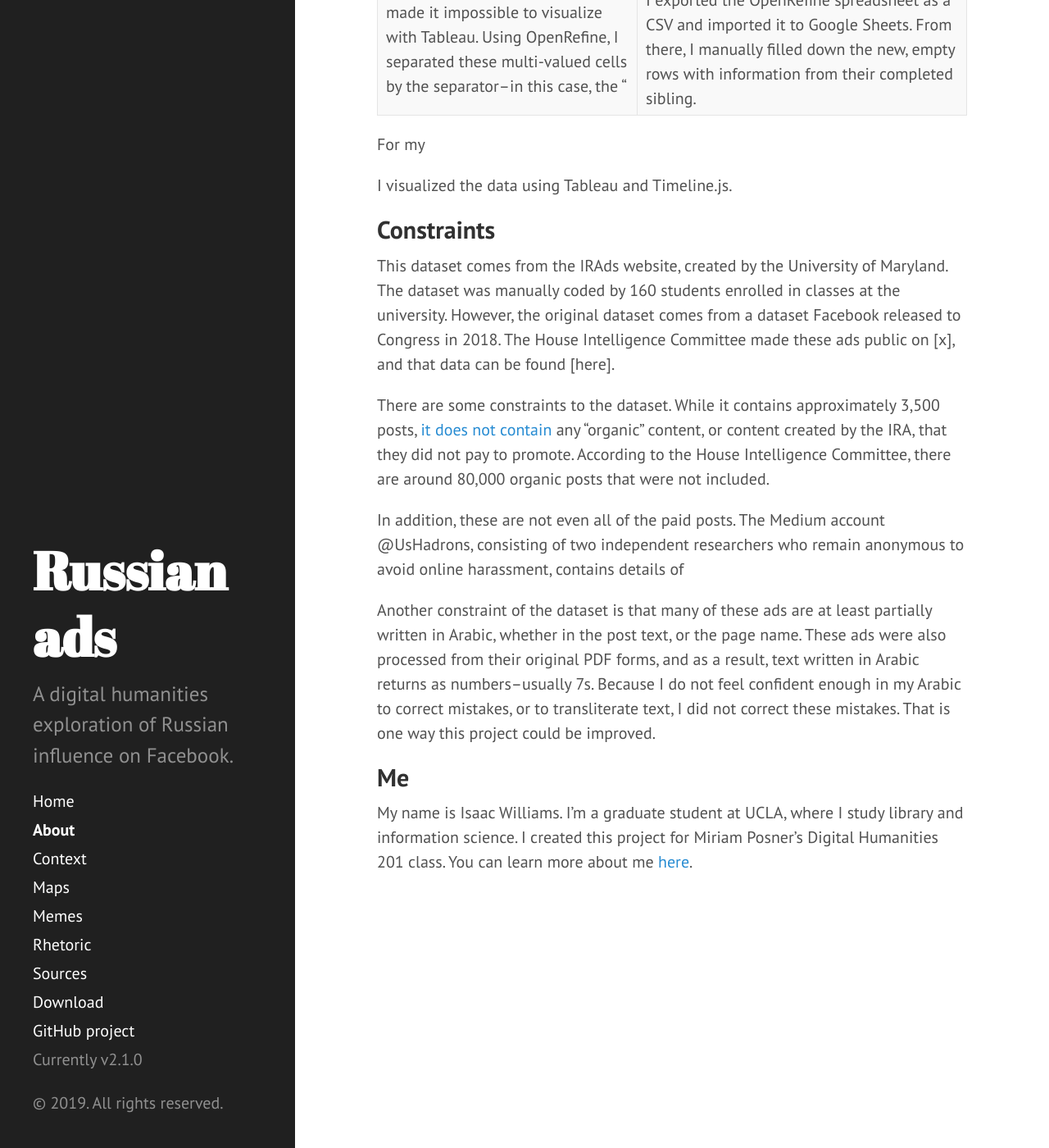
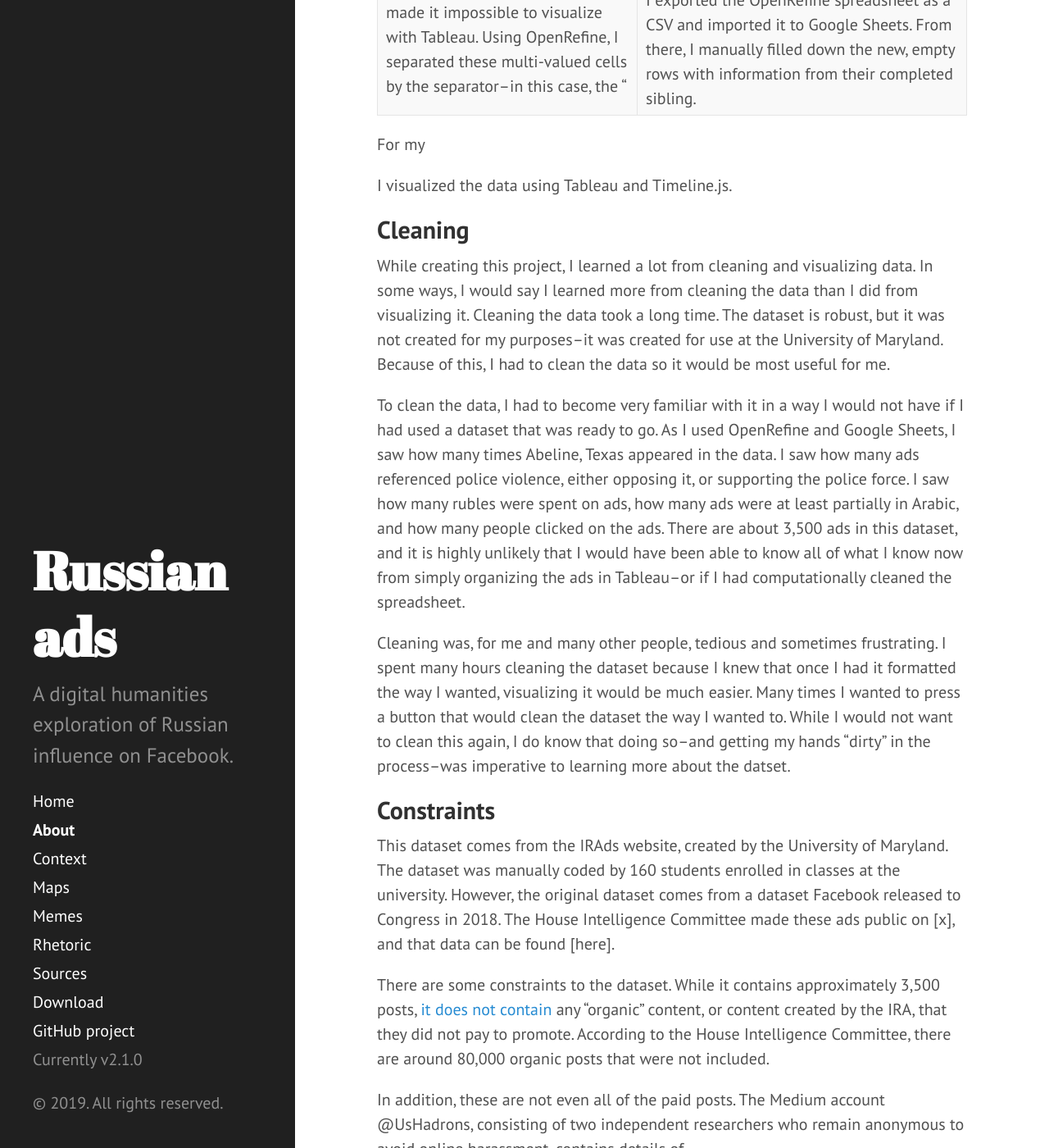
Before and after one commit to isawil/russian-ads, a Jekyll site: the page built from about.md, in a window 1280 px wide and 1400 px high, scrolled down 1446 px. Shown: the whole window at 82% size. Built offline with Jekyll 4.4.1, drawn with Linux system fonts in a browser that asks for light colours.

Commit message:
Update about.md, context.md, rhetoric.md

```diff
--- a/about.md
+++ b/about.md
@@ -39,6 +39,14 @@ For my
 
 I visualized the data using Tableau and Timeline.js.
 
+## Cleaning
+
+While creating this project, I learned a lot from cleaning and visualizing data. In some ways, I would say I learned more from cleaning the data than I did from visualizing it. Cleaning the data took a long time. The dataset is robust, but it was not created for my purposes--it was created for use at the University of Maryland. Because of this, I had to clean the data so it would be most useful for me.
+
+To clean the data, I had to become very familiar with it in a way I would not have if I had used a dataset that was ready to go. As I used OpenRefine and Google Sheets, I saw how many times Abeline, Texas appeared in the data. I saw how many ads referenced police violence, either opposing it, or supporting the police force. I saw how many rubles were spent on ads, how many ads were at least partially in Arabic, and how many people clicked on the ads. There are about 3,500 ads in this dataset, and it is highly unlikely that I would have been able to know all of what I know now from simply organizing the ads in Tableau--or if I had computationally cleaned the spreadsheet.
+
+Cleaning was, for me and many other people, tedious and sometimes frustrating. I spent many hours cleaning the dataset because I knew that once I had it formatted the way I wanted, visualizing it would be much easier. Many times I wanted to press a button that would clean the dataset the way I wanted to. While I would not want to clean this again, I do know that doing so--and getting my hands “dirty” in the process--was imperative to learning more about the datset.
+
 ## Constraints
 
 This dataset comes from the IRAds website, created by the University of Maryland. The dataset was manually coded by 160 students enrolled in classes at the university. However, the original dataset comes from a dataset Facebook released to Congress in 2018. The House Intelligence Committee made these ads public on [x], and that data can be found [here].
```
Also changed, not shown: context.md (+1 -1 lines), rhetoric.md (+1 -1 lines).
